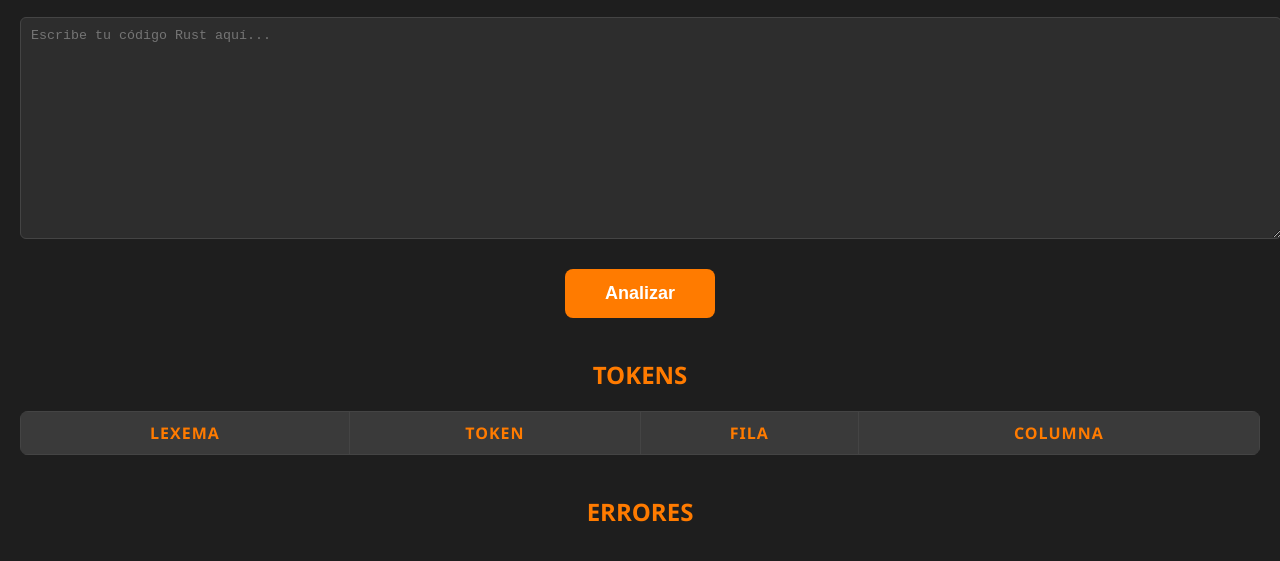
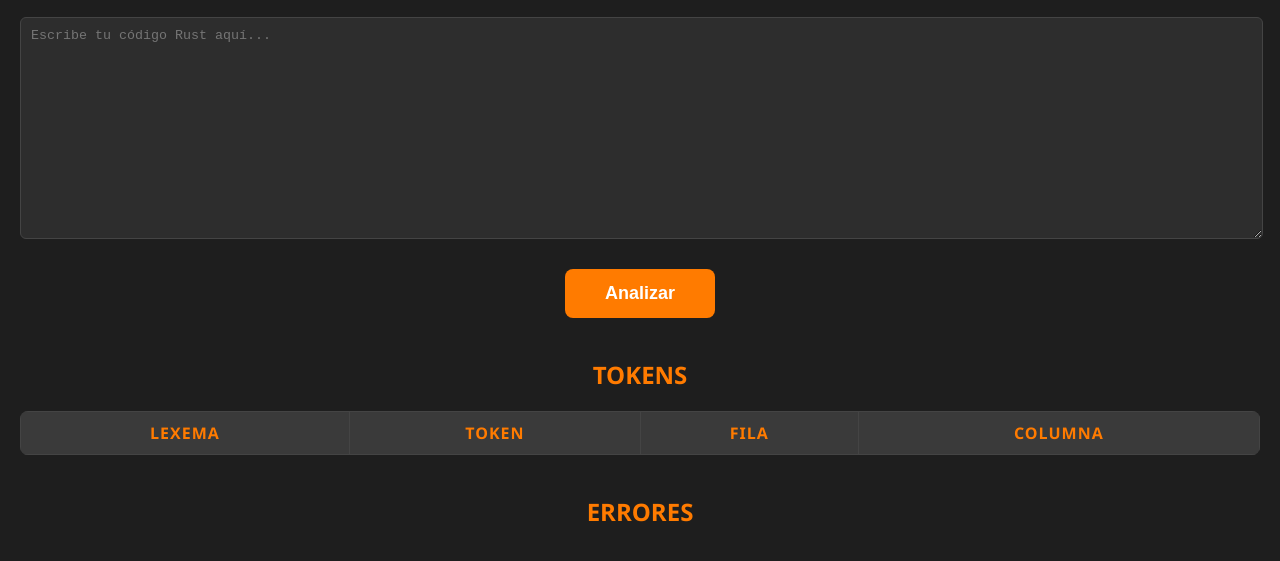
Before and after one commit to Juanxy90/Lexer-Rust, a website with bundled scripts: page index.html in a window 1280 px wide. Shown: the part 187-748 px from the top of the page. Built offline with nearby package versions, Linux system fonts and the light colour scheme.

Commit message:
Fix formatting and adjust textarea width

```diff
--- a/index.html
+++ b/index.html
@@ -19,7 +19,7 @@
         }
 
         textarea {
-            width: 100%;
+            width: 98.5%;
             height: 200px;
             font-family: monospace;
             background-color: #2d2d2d;
@@ -147,4 +147,5 @@
     <script type="module" src="./main.js"></script>
 </body>
 
+
 </html>
```
